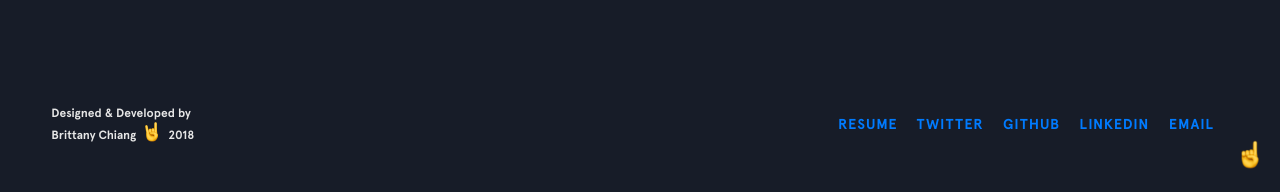
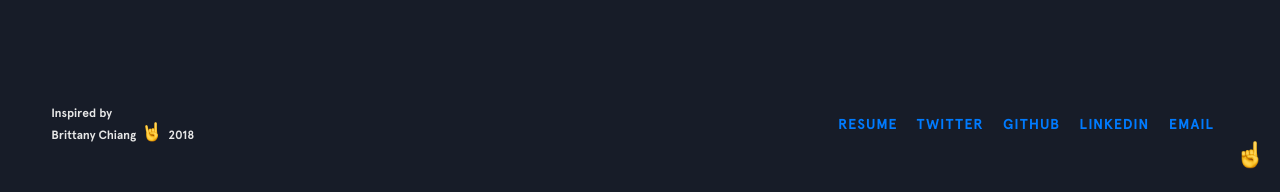
Before and after one commit to malenabashar/malenabashar.github.io, a Jekyll site: the page built from index.html, in a window 1280 px wide and 900 px high, scrolled down 1748 px. Shown: the part 705-897 px from the top of the window. Built offline with Jekyll 4.4.1, drawn with Linux system fonts in a browser that asks for light colours; nearby versions of some CDN libraries.

Commit message:
Updating website

```diff
--- a/_includes/footer.html
+++ b/_includes/footer.html
@@ -2,7 +2,7 @@
 <footer class="footer">
   <div class="footer__copyright">
     <div class="top">
-      <span>Designed &amp; Developed by</span>
+      <span>Inspired by</span>
     </div>
     <div class="bottom">
       <span>
```
